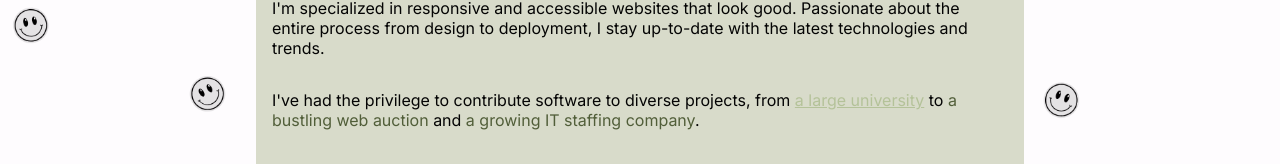
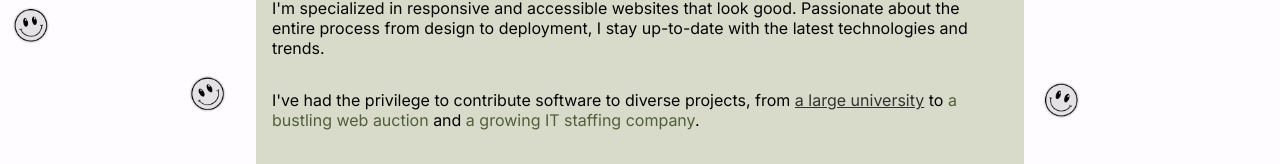
Before and after one commit to veeraalt/portfolio, a React (Vite) app: page / in a window 1280 px wide. In both pictures the pointer is over the link "a large university". Shown: the part 300-464 px from the top of the page. Built offline with nearby package versions, Linux system fonts and the light colour scheme; no server answers; some icons are missing.

Commit message:
Fix link focus styling (#61)

```diff
--- a/src/views/contactView/ContactView.css
+++ b/src/views/contactView/ContactView.css
@@ -38,7 +38,7 @@
 .inlineLink:hover {
   text-decoration: underline;
   cursor: pointer;
-  color: var(--button-shadow) !important;
+  color: var(--title-background) !important;
 }
 
 @media (min-height: 800px) {
```
